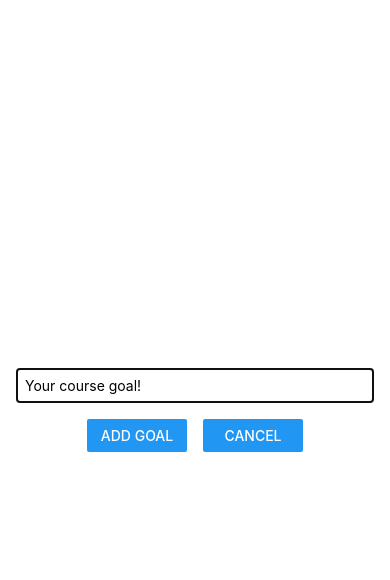
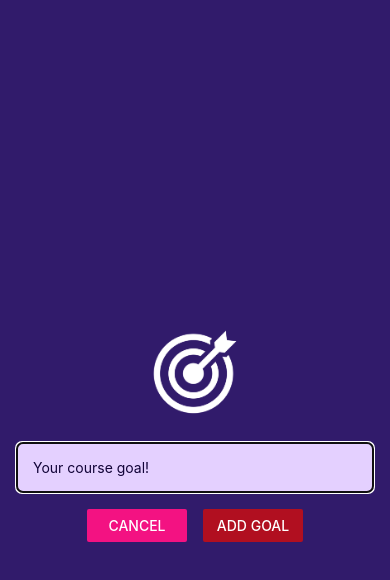
Before and after one commit to Uthaeus/rncourse-1, a React Native app: screen / in a window 390 px wide. Both pictures are taken after a click on the button "ADD NEW GOAL". Shown: the top 580 px of the page. Built offline with nearby package versions, Linux system fonts and the light colour scheme.

Commit message:
finished prelim styles

```diff
--- a/App.js
+++ b/App.js
@@ -1,5 +1,6 @@
 import { useState } from "react";
 import { StyleSheet, View, FlatList, Button } from "react-native";
+import { StatusBar } from "expo-status-bar";
 
 import GoalItem from "./components/GoalItem";
 import GoalInput from "./components/GoalInput";
@@ -31,10 +32,12 @@
   }
 
   return (
+    <>
+      <StatusBar style='light' />
       <View style={styles.appContainer}>
         <Button
           title="Add New Goal"
-        color="#5e0acc"
+          color="#a065ec"
           onPress={startAddGoalHandler}
           onCancel={endAddGoalHandler}
         />
@@ -57,6 +60,7 @@
           />
         </View>
       </View>
+    </>
   );
 }
 
--- a/app.json
+++ b/app.json
@@ -5,6 +5,7 @@
     "version": "1.0.0",
     "orientation": "portrait",
     "icon": "./assets/icon.png",
+    "backgroundColor": "#1e085a",
     "splash": {
       "image": "./assets/splash.png",
       "resizeMode": "contain",
--- a/components/GoalInput.js
+++ b/components/GoalInput.js
@@ -1,5 +1,12 @@
 import { useState } from "react";
-import { StyleSheet, TextInput, View, Button, Modal } from "react-native";
+import {
+  StyleSheet,
+  TextInput,
+  View,
+  Button,
+  Modal,
+  Image,
+} from "react-native";
 
 function GoalInput(props) {
   const [enteredGoalText, setEnteredGoalText] = useState("");
@@ -16,6 +23,10 @@
   return (
     <Modal visible={props.visible} animationType="slide">
       <View style={styles.inputContainer}>
+        <Image
+          style={styles.image}
+          source={require("../assets/images/goal.png")}
+        />
         <TextInput
           style={styles.textInput}
           placeholder="Your course goal!"
@@ -24,10 +35,10 @@
         />
         <View style={styles.buttonContainer}>
           <View style={styles.button}>
-            <Button title="Add Goal" onPress={addGoalHandler} />
+            <Button title="Cancel" onPress={props.onCancel} color="#f31282" />
           </View>
           <View style={styles.button}>
-            <Button title="Cancel" onPress={props.onCancel} />
+            <Button title="Add Goal" onPress={addGoalHandler} color="#b10f20" />
           </View>
         </View>
       </View>
@@ -42,16 +53,22 @@
     flex: 1,
     justifyContent: "center",
     alignItems: "center",
-    marginBottom: 24,
     padding: 16,
-    borderBottomWidth: 1,
-    borderBottomColor: "#cccccc",
+    backgroundColor: "#311b6b",
+  },
+  image: {
+    width: 100,
+    height: 100,
+    margin: 20,
   },
   textInput: {
     borderWidth: 1,
-    borderColor: "#cccccc",
+    borderColor: "#e4d0ff",
+    backgroundColor: "#e4d0ff",
+    color: "#120438",
+    borderRadius: 6,
     width: "100%",
-    padding: 8,
+    padding: 16,
   },
   buttonContainer: {
     marginTop: 16,
@@ -59,6 +76,6 @@
   },
   button: {
     width: 100,
-    marginHorizontal: 8
-  }
+    marginHorizontal: 8,
+  },
 });
```
Also changed, not shown: assets/images/goal.png (added). Lines whose indentation alone changed are shown as unchanged.
